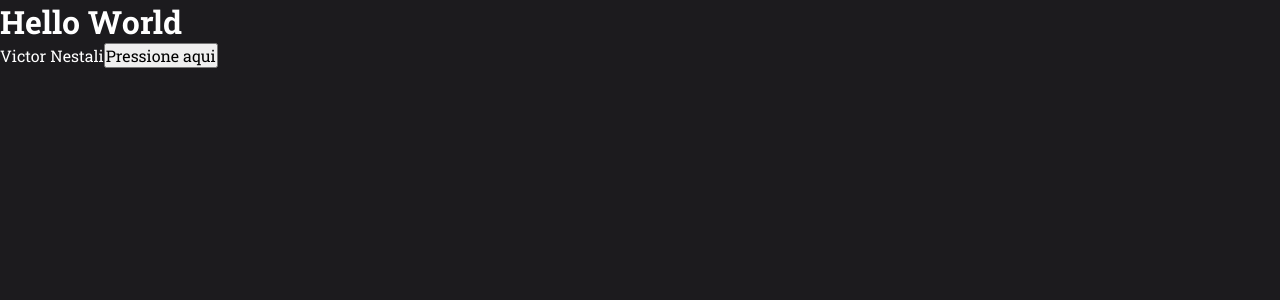
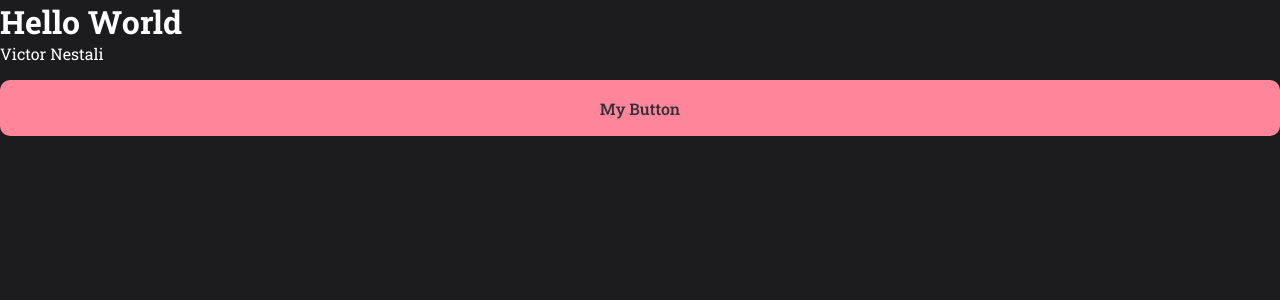
Before and after one commit to devnestali/rocketmovies, a React (Vite) app: page / in a window 1280 px wide. Shown: the top 300 px of the page. Built offline with nearby package versions, Linux system fonts and the light colour scheme.

Commit message:
Creating new component Button

```diff
--- /dev/null
+++ b/src/components/Button/index.jsx
@@ -0,0 +1,9 @@
+import { Container } from "./styles";
+
+export function Button() {
+  return (
+    <Container type="button">
+      My Button
+    </Container>
+  )
+}
--- /dev/null
+++ b/src/components/Button/styles.js
@@ -0,0 +1,19 @@
+import styled from "styled-components";
+
+export const Container = styled.button`
+  width: 100%;
+  background-color: ${({ theme}) => theme.COLORS.PINK};
+  color: ${({ theme}) => theme.COLORS.BACKGROUND_700};
+
+  height: 5.6rem;
+
+  border: 0;
+  padding: 0 1.6rem;
+  margin-top: 1.6rem;
+  border-radius: 1rem;
+  font-weight: 500;
+
+  &:disabled {
+    opacity: 0.5;
+  }
+`;
--- a/src/pages/MoviePreview/index.jsx
+++ b/src/pages/MoviePreview/index.jsx
@@ -1,11 +1,12 @@
 import { Container } from "./styles";
+import { Button } from "../../components/Button";
 
 export function MoviePreview() {
   return (
     <Container>
       <h1>Hello World</h1>
       <span>Victor Nestali</span>
-      <button>Pressione aqui</button>
+      <Button />
     </Container>
   )
 }
```
